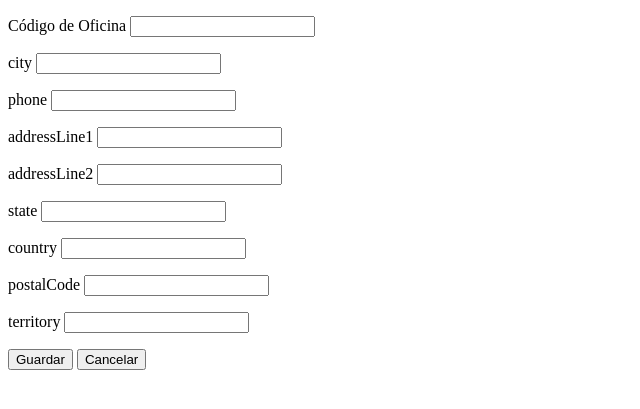
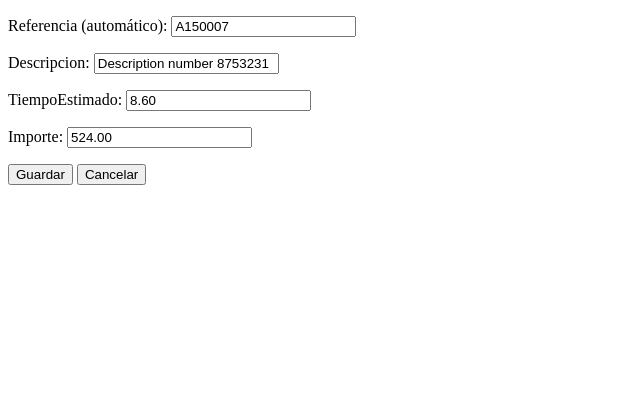
Before and after one commit to Cerbesus/tallerfabel, a PHP site: page /form.php?Referencia=A150007 in a window 1280 px wide. Shown: the top 409 px of the page, without its empty margins (0-640 px from the left). Run offline with PHP 8.4, Linux system fonts and the light colour scheme; data comes from the database, SQL or seed files in the repository.

Commit message:
tabla actuaciones (referencia varia la letra)

```diff
--- a/actuaciones/form.php
+++ b/actuaciones/form.php
@@ -1,103 +1,69 @@
 <?php declare(strict_types=1);
 
-if (isset($_POST['cancel'])) { // el usuario cancela la posible modificación
+if(isset($_POST['cancel'])) {
    header("location: list.php");
-} else if (isset($_POST['save'])) { //guarda una oficina nueva o modifica una ya registrada
-    $office = array(
-        'currentOfficeCode' => $_POST['currentOfficeCode'],
-        'officeCode' => $_POST['officeCode'],
-        'city'       => $_POST['city'],
-        'phone'       => $_POST['phone'],
-        'addressLine1'       => $_POST['addressLine1'],
-        'addressLine2'       => $_POST['addressLine2'],
-        'state'       => $_POST['state'],
-        'country'       => $_POST['country'],
-        'postalCode'       => $_POST['postalCode'],
-        'territory'       => $_POST['territory']
+   die();
+}
+
+$conn = require "../database.php";
+
+if (isset($_POST['save'])) {
+    $actuacion = array(
+        'Referencia' => $_POST['Referencia'],
+        'Descripcion' => $_POST['Descripcion'],
+        'TiempoEstimado' => $_POST['TiempoEstimado'],
+        'Importe' => $_POST['Importe']
     );
 
-
-  //validación
     $errores = array();
 
-  if (strlen($office['city']) <=0) {
-    $errores['city'] = 'Se debe indicar la city';
-  }
-  if (strlen($office['phone']) <=0) {
-    $errores['phone'] = 'Se debe indicar la phone';
-  }
-  if (strlen($office['addressLine1']) <=0) {
-    $errores['addressLine1'] = 'Se debe indicar la addressLine1';
-  }
-  if (strlen($office['country']) <=0) {
-    $errores['country'] = 'Se debe indicar la country';
-  }
-  if (strlen($office['postalCode']) <=0) {
-    $errores['postalCode'] = 'Se debe indicar la postalCode';
-  }
-  if (strlen($office['territory']) <=0) {
-    $errores['territory'] = 'Se debe indicar la territory';
-  }
+    if(count($errores) == 0){
+        if(strlen($actuacion['Referencia']) >0){
+            $stm = $conn->prepare("update actuaciones set TiempoEstimado=:TiempoEstimado,Descripcion=:Descripcion, Importe=:Importe where Referencia=:Referencia");
 
-  if (count($errores) == 0) {
-    //no hay errores de validación por lo que  se procede a insertar una oficina o a actualizar una ya creada
-    $conn = require "../database.php";
+        } else {
 
-    if (strlen($office['currentOfficeCode']) > 0) { //se desea modificar una oficina ya registrada porque ya tiene un codigo asignado
-        $stm = $conn->prepare("update offices set city=:city, officeCode=:officeCode, phone=:phone,addressLine1=:addressLine1,addressLine2=:addressLine2,state=:state,country=:country,postalCode=:postalCode,territory=:territory where officeCode=:currentOfficeCode");
-        $params = $office;
-    } else { //se crea una nueva oficina
-        $stm = $conn->prepare("select max(CAST(officeCode AS UNSIGNED)) as maxOfficeCode from offices");
+            $stm=$conn->prepare("select max(SUBSTRING(Referencia,2,100)*1) as maxReferencia from actuaciones");
             $stm->execute();
             $result=$stm->fetch();
 
-        $office['officeCode'] = $result['maxOfficeCode'] + 1; //el código de la nueva oficina se asigna directamente
+            $actuacion['Referencia'] = "A".$result['maxReferencia'] + 1;
 
-        $stm = $conn->prepare("insert into offices (officeCode, city, phone,addressLine1,addressLine2,state,country,postalCode,territory) values (:officeCode, :city, :phone,:addressLine1,:addressLine2,:state,:country,:postalCode,:territory)");
-        //se inserta la oficina en la abse de datos
-        $params = array_slice($office, 1); //se excluye 'currentOfficeCode' que no se usa en la sql de insert
-
+            $stm = $conn->prepare("insert into actuaciones (Referencia, Descripcion, TiempoEstimado, Importe) values (:Referencia, :Descripcion, :TiempoEstimado, :Importe)");
         }
 
-        $stm->execute($params);
+        $stm->execute($actuacion);
         $stm = null;
         $conn = null;
-        header("location: list.php");
+        header("location: show.php?Referencia=".$actuacion['Referencia']);
+        die();
     }
-} else if (isset($_GET['officeCode'])) { // modificar una oficina ya registrada
-    $conn = require "../database.php";
+} else if (isset($_GET['Referencia'])){
+    $stm = $conn->prepare("select * from actuaciones where Referencia=:Referencia");
+    $stm->execute(array(':Referencia' => $_GET['Referencia']));
 
-    $stm = $conn->prepare("select * from offices where officeCode =:officeCode");
-    $stm->execute(array(':officeCode' => $_GET['officeCode']));
+    $actuacion = $stm->fetch();
 
-    $office = $stm->fetch();
-    $office['currentOfficeCode'] = $office['officeCode'];
+} else {
+    $actuacion = array(
+        'Referencia' => '',
+        'Descripcion'       => '',
+        'TiempoEstimado'      => '',
+        'Importe'      => ''
+    );
+}
 
 $stm = null;
 $conn = null;
-}else{ //se desea crear una nueva oficina
-    $office = array(
-        'currentOfficeCode' => '',
-        'officeCode' => '',
-        'city' => '',
-        'phone' => '',
-        'addressLine1' => '',
-        'addressLine2' => '',
-        'state' => '',
-        'country' => '',
-        'postalCode' => '',
-        'territory' => ''
-    );
-}
+
 ?>
-
 <!DOCTYPE html>
 <html lang="es">
 <head>
     <meta charset="UTF-8">
     <meta http-equiv="X-UA-Compatible" content="IE=edge">
     <meta name="viewport" content="width=device-width, initial-scale=1.0">
-    <title>Editar oficina</title>
+    <title>Editar actuaciones</title>
 </head>
 <body>
     <?php if (isset($errores) && count($errores) > 0): ?>
@@ -108,43 +74,22 @@ if (isset($_POST['cancel'])) { // el usuario cancela la posible modificación
     <?php endif; ?>
 
     <form action="form.php" method="post">
-        <input type="hidden" name="currentOfficeCode" value="<?=$office['currentOfficeCode']?>">
+            <input type="hidden" name="Referencia" value="<?=$actuacion['Referencia']?>">
             <p>
-            <label for="officeCode">Código de Oficina</label>
-            <input type="text" name="officeCode" id="city" value="<?=$office['officeCode']?>" readonly>
-
+                <label for="Referencia">Referencia (automático): </label>
+                <input type="text" name="Referencia" id="Referencia" placeholder="Referencia" value="<?=$actuacion['Referencia']?>" readonly>
             </p>
             <p>
-            <label for="city">city</label>
-            <input type="text" name="city" id="city" value="<?=$office['city']?>">
+                <label for="Descripcion">Descripcion: </label>
+                <input type="text" name="Descripcion" id="Descripcion" placeholder="Descripcion" value="<?=$actuacion['Descripcion']?>">
             </p>
             <p>
-            <label for="phone">phone</label>
-            <input type="text" name="phone" id="phone" value="<?=$office['phone']?>">
+                <label for="TiempoEstimado">TiempoEstimado: </label>
+                <input type="text" name="TiempoEstimado" id="TiempoEstimado" placeholder="TiempoEstimado" value="<?=$actuacion['TiempoEstimado']?>">
             </p>
             <p>
-            <label for="addressLine1">addressLine1</label>
-            <input type="text" name="addressLine1" id="addressLine1" value="<?=$office['addressLine1']?>">
-        </p>
-        <p>
-            <label for="addressLine2">addressLine2</label>
-            <input type="text" name="addressLine2" id="addressLine2" value="<?=$office['addressLine2']?>">
-        </p>
-        <p>
-            <label for="state">state</label>
-            <input type="text" name="state" id="state" value="<?=$office['state']?>">
-        </p>
-        <p>
-            <label for="country">country</label>
-            <input type="text" name="country" id="country" value="<?=$office['country']?>">
-        </p>
-        <p>
-            <label for="postalCode">postalCode</label>
-            <input type="text" name="postalCode" id="postalCode" value="<?=$office['postalCode']?>">
-        </p>
-        <p>
-            <label for="territory">territory</label>
-            <input type="text" name="territory" id="territory" value="<?=$office['territory']?>">
+                <label for="Importe">Importe: </label>
+                <input type="text" name="Importe" id="Importe" placeholder="Importe" value="<?=$actuacion['Importe']?>">
             </p>
 
             <input type="submit" name="save" value="Guardar">
```
Also changed, not shown: actuaciones/delete.php (+9 -9 lines), actuaciones/list.php (+14 -27 lines), actuaciones/show.php (+12 -35 lines). Lines whose indentation alone changed are shown as unchanged.
